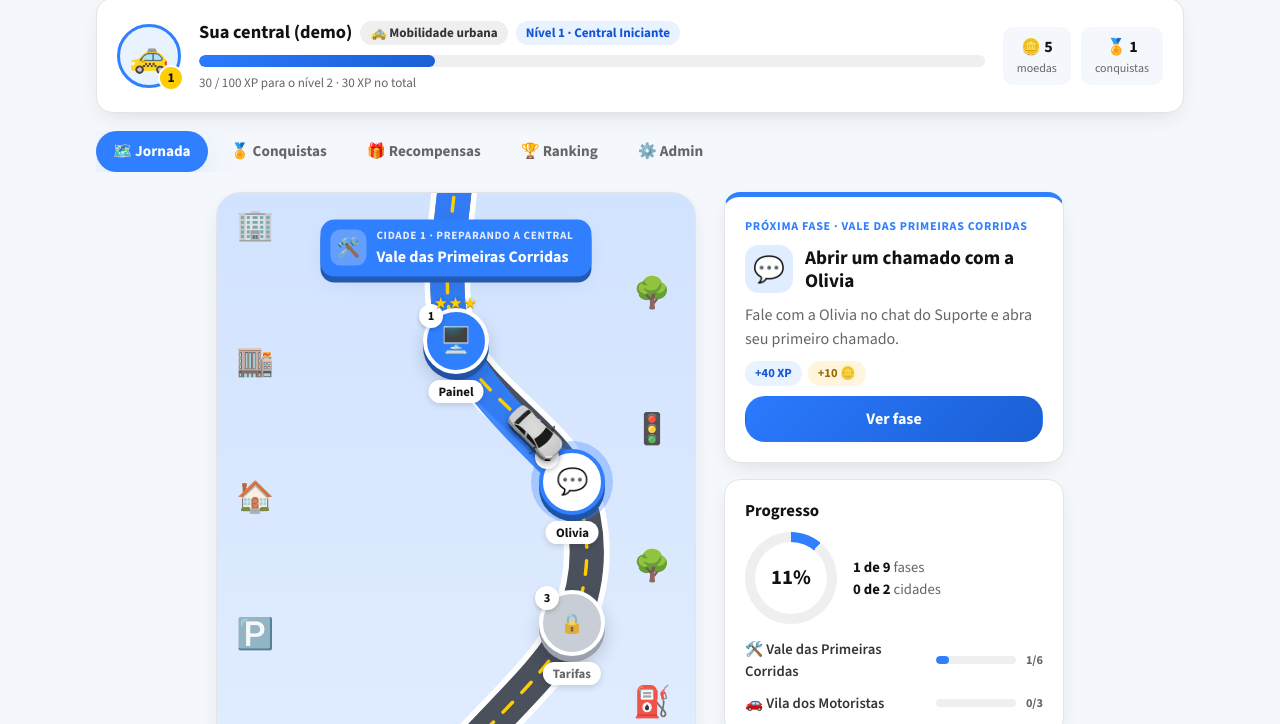
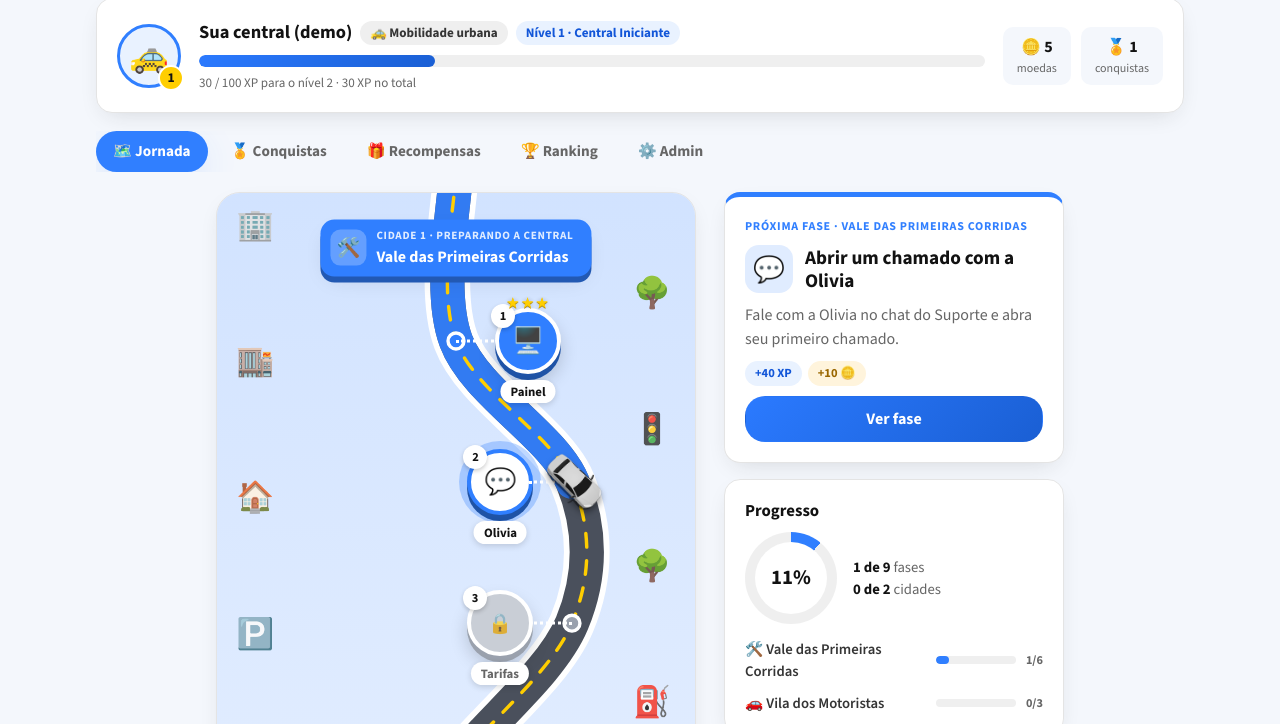
Before and after one commit to isadoradomingos/jornadadocliente, a website with bundled scripts: page index.html in a window 1280 px wide. Shown: the part 73-797 px from the top of the page. Built offline with nearby package versions, Linux system fonts and the light colour scheme.

Commit message:
Fases ao lado da pista, moto de entregas e veículo esperando os avisos
- Os botões das fases saem de cima da pista: na estrada fica só um
  pontinho por fase, onde o veículo para.
- Cada segmento escolhe o veículo (vehicle: 'car' | 'moto'); a moto
  de Entregas fica em assets/moto.
- O veículo espera fechar a janela de aviso (ex.: subiu de nível)
  antes de andar.
- O trecho azul é a própria estrada pintada até o veículo, sempre
  alinhado.

Co-Authored-By: Claude Opus 5.5 <noreply@anthropic.com>

```diff
--- a/css/styles.css
+++ b/css/styles.css
@@ -180,6 +180,9 @@ input:not([type]), input[type='text'], input[type='number'], select, textarea {
 .road-asphalt { stroke: #4a505c; stroke-width: 30; }
 .road-done { stroke: var(--brand); stroke-width: 30; opacity: 0.92; }
 .road-lane { stroke: var(--logo-yellow); stroke-width: 3; stroke-dasharray: 12 12; }
+.stop { stroke: #fff; stroke-width: 3; fill: #9aa1ad; }
+.stop-done { fill: var(--c); }
+.stop-current { fill: var(--c); }
 
 .node {
   position: absolute; z-index: 4; transform: translate(-50%, -50%);
@@ -189,6 +192,16 @@ input:not([type]), input[type='text'], input[type='number'], select, textarea {
   box-shadow: 0 6px 0 #9aa1ad, 0 10px 18px rgb(0 0 0 / 0.18);
   transition: transform 0.15s;
 }
+/* O botão fica ao lado da pista (--side = distância do centro do botão ao pontinho)
+   e um tracinho liga os dois. */
+.node { --side: 72px; }
+.node-boss { --side: 86px; }
+.node::before {
+  content: ''; position: absolute; top: 50%; width: calc(var(--side) - 50%);
+  border-top: 3px dotted #fff; transform: translateY(-50%);
+}
+.node-right::before { right: 100%; }
+.node-left::before { left: 100%; }
 .node:hover { transform: translate(-50%, -50%) scale(1.07); }
 .node:active { transform: translate(-50%, -54%) scale(0.98); }
 .node-icon { font-size: 1.6rem; line-height: 1; }
--- a/js/data/defaultJourney.js
+++ b/js/data/defaultJourney.js
@@ -26,6 +26,7 @@ export const DEFAULT_CONFIG = {
       id: 'mobilidade',
       name: 'Mobilidade urbana',
       icon: '🚕',
+      vehicle: 'car', // desenhos em assets/car/ — o veículo que anda pelo mapa
       available: true,
       // Eventos aplicados ao criar a central: ela já entra no jogo pelo painel.
       startEvents: ['painel_acessado'],
@@ -70,6 +71,7 @@ export const DEFAULT_CONFIG = {
       id: 'entregas',
       name: 'Entregas',
       icon: '🛵',
+      vehicle: 'moto', // entregador de moto, em assets/moto/
       available: false, // trilha ainda não definida
       startEvents: ['painel_acessado'],
       stages: [],
--- a/js/ui/views/journey.js
+++ b/js/ui/views/journey.js
@@ -11,15 +11,38 @@ const TEASER = 190; // "em breve" no fim da trilha
 const PAD = 0; // o mapa começa direto na primeira cidade
 const DECOR = ['🏢', '🌳', '🏬', '🚦', '🏠', '🌳', '🅿️', '⛽', '🏦', '🚏'];
 
-// Carro visto de cima: 0 = subindo, 1 = noroeste, 2 = esquerda, 3 = sudoeste, 4 = descendo.
+// Veículo visto de cima (segment.vehicle: 'car' ou 'moto'), um desenho por ângulo:
+// 0 = subindo, 1 = noroeste, 2 = esquerda, 3 = sudoeste, 4 = descendo.
 // As direções para a direita usam os mesmos desenhos espelhados.
-const CAR_SPRITES = [0, 1, 2, 3, 4].map((i) => `assets/car/car-${i}.png`);
+const vehicleSprite = (vehicle, i) => `assets/${vehicle}/${vehicle}-${i}.png`;
 // Índice = direção em passos de 45° a partir do leste (sentido horário, y para baixo).
 const CAR_HEADINGS = [[2, true], [3, true], [4, false], [3, false], [2, false], [1, false], [0, false], [1, true]];
-const CAR_HALF = 30; // meio comprimento do carro, em px
 const CAR_SPEED = 260; // unidades do mapa por segundo
-let lastCar = null; // { playerId, len } — onde o carro parou no último render
+let lastCar = null; // { playerId, len } — onde o veículo está agora na estrada
 let carAnim = 0;
+let stopCarWait = null;
+
+// Chama fn quando não houver janela de aviso aberta na frente do mapa (ex.: "Subiu de nível").
+// Os toasts do canto somem sozinhos e não seguram o veículo.
+// O instante de espera cobre a janela que surge logo depois do render, na mesma conclusão.
+function afterNotices(fn) {
+  let timer = 0;
+  const check = () => {
+    clearTimeout(timer);
+    if (document.querySelector('.modal-overlay')) return;
+    timer = setTimeout(() => {
+      observer.disconnect();
+      fn();
+    }, 60);
+  };
+  const observer = new MutationObserver(check);
+  observer.observe(document.body, { childList: true, subtree: true });
+  stopCarWait = () => {
+    observer.disconnect();
+    clearTimeout(timer);
+  };
+  check();
+}
 
 function buildLayout(stages) {
   const nodes = [];
@@ -30,8 +53,10 @@ function buildLayout(stages) {
     const top = y;
     y += BANNER;
     stage.missions.forEach((mission, mi) => {
+      // x = ponto na pista; o botão da fase fica ao lado, do lado com mais espaço.
       const x = mission.boss ? W / 2 : W / 2 + 118 * Math.sin(k * 1.05);
-      nodes.push({ stage, si, mission, mi, n: k + 1, x, top: y });
+      const side = x > W / 2 ? 'left' : 'right';
+      nodes.push({ stage, si, mission, mi, n: k + 1, x, side, top: y });
       y += mission.boss ? BOSS_STEP : STEP;
       k++;
     });
@@ -71,14 +96,12 @@ function renderMap({ engine }, player, segment) {
   const stages = segment.stages;
   const { nodes, worlds, teaser, height } = buildLayout(stages);
   const statuses = nodes.map((n) => nodeStatus(engine, player, n));
-  const lastDone = statuses.lastIndexOf('done');
 
   // Estrada: começa na largada (no topo), passa por todas as fases e desce até o "em breve".
   const start = { x: W / 2, y: -20 }; // a estrada entra pelo topo do mapa
   const end = { x: W / 2, y: teaser.top + 50 };
   const pts = [start, ...nodes.map((n) => ({ x: n.x, y: n.top })), end];
   const road = smoothPath(pts);
-  const doneRoad = smoothPath(pts.slice(0, lastDone + 2 + (statuses[lastDone + 1] === 'current' ? 1 : 0)));
 
   const worldBands = worlds
     .map((w) => {
@@ -105,7 +128,7 @@ function renderMap({ engine }, player, segment) {
       const status = statuses[i];
       const { mission } = node;
       return `
-        <button class="node node-${status} ${mission.boss ? 'node-boss' : ''}" style="left:${pct(node.x, W)};top:${pct(node.top, height)};--c:${esc(node.stage.color)}"
+        <button class="node node-${status} node-${node.side} ${mission.boss ? 'node-boss' : ''}" style="left:calc(${pct(node.x, W)} ${node.side === 'left' ? '-' : '+'} var(--side));top:${pct(node.top, height)};--c:${esc(node.stage.color)}"
           data-action="openMission" data-stage="${node.si}" data-mission="${node.mi}"
           aria-label="Fase ${node.n}: ${esc(mission.title)} (${status === 'done' ? 'concluída' : status === 'current' ? 'fase atual' : 'bloqueada'})">
           ${mission.boss ? '<span class="boss-tag">Chefão</span>' : ''}
@@ -117,12 +140,16 @@ function renderMap({ engine }, player, segment) {
     })
     .join('');
 
-  // O carro para na estrada logo antes da fase atual (ou no "em breve", se a trilha acabou);
+  // Cada fase tem um pontinho na pista (o tracinho até o botão é desenhado no CSS do botão).
+  const stops = nodes
+    .map((node, i) => `<circle cx="${node.x.toFixed(1)}" cy="${node.top}" r="7" class="stop stop-${statuses[i]}" style="--c:${esc(node.stage.color)}"/>`)
+    .join('');
+
+  // O carro para em cima do pontinho da fase atual (ou no "em breve", se a trilha acabou);
   // a posição exata e o trajeto são calculados em afterRender, sobre o caminho já desenhado.
   const current = nodes[statuses.indexOf('current')];
-  const stopY = current ? current.top : end.y;
-  const stopGap = current ? (current.mission.boss ? 46 : 33) : 0; // raio da fase, em px
-  const car = `<div class="car" data-y="${stopY}" data-gap="${stopGap}" aria-hidden="true"><img src="${CAR_SPRITES[4]}" alt=""></div>`;
+  const vehicle = segment.vehicle || 'car';
+  const car = `<div class="car" data-y="${current ? current.top : end.y}" data-vehicle="${esc(vehicle)}" aria-hidden="true"><img src="${vehicleSprite(vehicle, 4)}" alt=""></div>`;
 
   return `
     <div class="map" style="aspect-ratio:${W}/${height}">
@@ -134,8 +161,9 @@ function renderMap({ engine }, player, segment) {
       <svg class="road" viewBox="0 0 ${W} ${height}" aria-hidden="true">
         <path d="${road}" class="road-curb"/>
         <path d="${road}" class="road-asphalt"/>
-        ${lastDone >= 0 ? `<path d="${doneRoad}" class="road-done"/>` : ''}
+        <path d="${road}" class="road-done" stroke-dasharray="0 1e5"/>
         <path d="${road}" class="road-lane"/>
+        ${stops}
       </svg>
       ${nodeEls}
       ${car}
@@ -208,12 +236,14 @@ function locate(segment, missionId) {
 // Leva o carro pela estrada da última parada até a nova, virando o desenho conforme a curva.
 function driveCar(player) {
   cancelAnimationFrame(carAnim);
+  stopCarWait?.();
   const car = document.querySelector('.car');
   const path = document.querySelector('.road-asphalt');
   if (!car || !path) return;
   const img = car.querySelector('img');
+  // O trecho azul é a mesma estrada, pintada só até onde o veículo está (fica sempre alinhado).
+  const done = document.querySelector('.road-done');
   const height = path.ownerSVGElement.viewBox.baseVal.height;
-  const scale = car.parentElement.clientWidth / W || 1;
   const total = path.getTotalLength();
 
   // A estrada só desce, então dá para achar o comprimento de um y por busca binária.
@@ -234,17 +264,19 @@ function driveCar(player) {
     const b = path.getPointAtLength(Math.min(total, len + 2));
     const step = Math.round(Math.atan2(b.y - a.y, b.x - a.x) / (Math.PI / 4));
     const [sprite, mirror] = CAR_HEADINGS[((step % 8) + 8) % 8];
+    lastCar = { playerId: player.id, len };
+    done.setAttribute('stroke-dasharray', `${len.toFixed(1)} 1e5`);
     car.style.left = pct(p.x, W);
     car.style.top = pct(p.y, height);
-    if (!img.src.endsWith(CAR_SPRITES[sprite])) img.src = CAR_SPRITES[sprite];
+    const src = vehicleSprite(car.dataset.vehicle, sprite);
+    if (!img.src.endsWith(src)) img.src = src;
     img.classList.toggle('is-mirrored', mirror);
   };
 
-  const gap = (Number(car.dataset.gap) + CAR_HALF) / scale;
-  const to = Math.max(0, lengthAtY(Number(car.dataset.y)) - gap);
-  // Mesmo cliente: sai de onde parou. Ao abrir o mapa ou trocar de cliente: um trechinho de entrada.
+  const to = lengthAtY(Number(car.dataset.y));
+  // Mesmo cliente: sai de onde o veículo está (mesmo que tenha sido interrompido no meio).
+  // Ao abrir o mapa ou trocar de cliente: um trechinho de entrada.
   const from = lastCar?.playerId === player.id ? lastCar.len : Math.max(0, to - 140);
-  lastCar = { playerId: player.id, len: to };
 
   if (from >= to || matchMedia('(prefers-reduced-motion: reduce)').matches) {
     place(to);
@@ -252,14 +284,18 @@ function driveCar(player) {
   }
   const duration = Math.min(4000, Math.max(700, ((to - from) / CAR_SPEED) * 1000));
   const ease = (t) => (t < 0.5 ? 2 * t * t : 1 - (-2 * t + 2) ** 2 / 2);
-  const t0 = performance.now();
+  let t0;
   const tick = (now) => {
+    t0 ??= now;
     const t = Math.min(1, (now - t0) / duration);
     place(from + (to - from) * ease(t));
     if (t < 1) carAnim = requestAnimationFrame(tick);
   };
+  // O veículo espera parado enquanto houver aviso na frente, para a viagem não passar despercebida.
   place(from);
-  carAnim = requestAnimationFrame(tick);
+  afterNotices(() => {
+    carAnim = requestAnimationFrame(tick);
+  });
 }
 
 // Mantém o carro (fase atual) visível: só rola se ele estiver fora da tela.
```
Also changed, not shown: assets/moto/moto-0.png (added), assets/moto/moto-1.png (added), assets/moto/moto-2.png (added), assets/moto/moto-3.png (added), assets/moto/moto-4.png (added).
